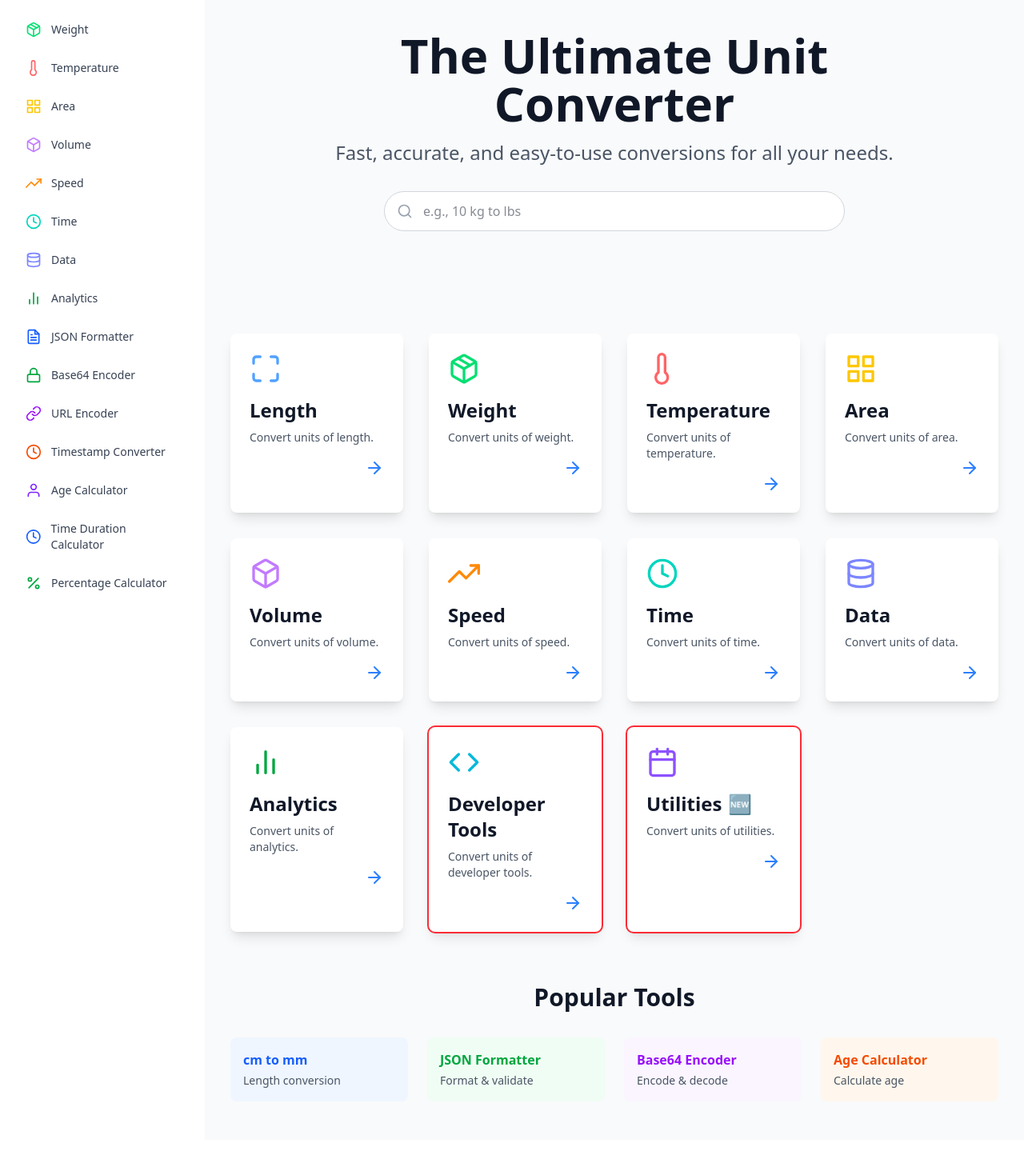
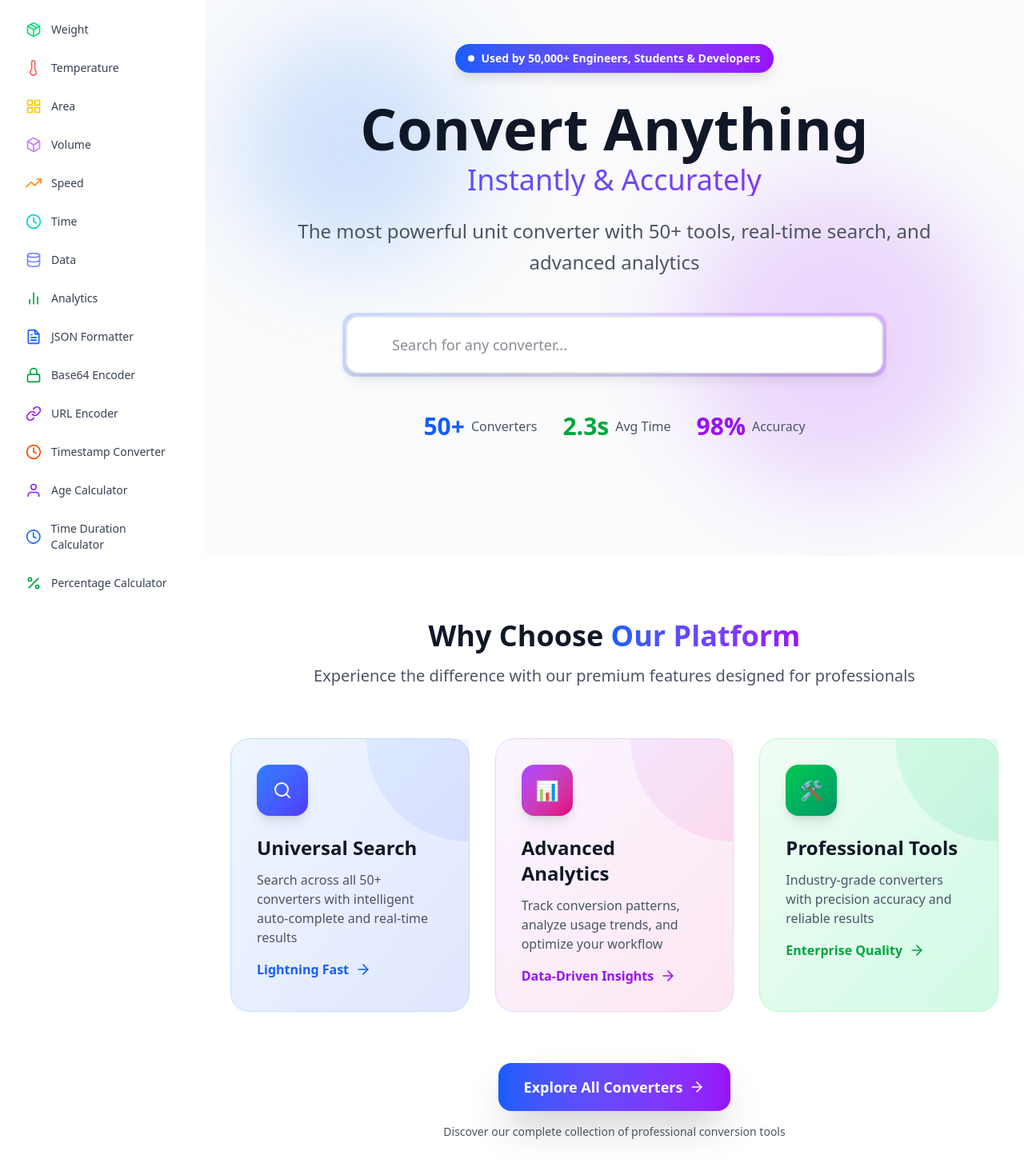
Before and after one commit to Rajeev-Git-Hub/unit-conversion, a Next.js app: page / in a window 1280 px wide. Shown: the part 106-1570 px from the top of the page at 80% size. Before the commit the page ends 1531 px from the top, so only its background shows below. Built offline with nearby package versions, Linux system fonts and the light colour scheme.

Commit message:
updated code

```diff
--- a/app/HomeClient.tsx
+++ b/app/HomeClient.tsx
@@ -45,24 +45,46 @@ function HomeContent() {
   }, [searchContainerRef]);
 
   return (
-    <div className="min-h-screen bg-gray-50 dark:bg-gray-900">
+    <div className="min-h-screen bg-gradient-to-b from-gray-50 to-white dark:from-gray-900 dark:to-gray-800">
 
-      {/* Hero Section */}
-      <section className="py-20 text-center">
-        <div className="max-w-4xl mx-auto px-4 sm:px-6 lg:px-8">
-          <h1 className="text-4xl md:text-6xl font-extrabold mb-4 text-gray-900 dark:text-white">
-            {t('home.hero.title')}
+      {/* Hero Section - Premium Design */}
+      <section className="relative py-24 overflow-hidden">
+        {/* Background Elements */}
+        <div className="absolute inset-0">
+          <div className="absolute top-20 left-10 w-72 h-72 bg-blue-500 rounded-full filter blur-3xl opacity-20 animate-pulse"></div>
+          <div className="absolute bottom-20 right-10 w-96 h-96 bg-purple-500 rounded-full filter blur-3xl opacity-20 animate-pulse"></div>
+        </div>
+
+        <div className="relative max-w-6xl mx-auto px-4 sm:px-6 lg:px-8">
+          <div className="text-center">
+            {/* Badge */}
+            <div className="inline-flex items-center px-4 py-2 bg-gradient-to-r from-blue-600 to-purple-600 text-white text-sm font-semibold rounded-full mb-6 shadow-lg">
+              <span className="w-2 h-2 bg-white rounded-full mr-2 animate-pulse"></span>
+              Used by 50,000+ Engineers, Students & Developers
+            </div>
+
+            {/* Main Heading */}
+            <h1 className="text-5xl md:text-7xl font-black text-gray-900 dark:text-white mb-6 leading-tight">
+              Convert Anything
+              <span className="block text-3xl md:text-4xl font-light text-transparent bg-clip-text bg-gradient-to-r from-blue-600 to-purple-600">
+                Instantly & Accurately
+              </span>
             </h1>
-          <p className="text-xl md:text-2xl text-gray-600 dark:text-gray-300 mb-8">
-            {t('home.hero.subtitle')}
+
+            {/* Subheading */}
+            <p className="text-xl md:text-2xl text-gray-600 dark:text-gray-400 mb-12 max-w-4xl mx-auto leading-relaxed">
+              The most powerful unit converter with 50+ tools, real-time search, and advanced analytics
             </p>
-          <div className="max-w-xl mx-auto" ref={searchContainerRef}>
-            <div className="relative">
-              <FiSearch className="absolute left-4 top-1/2 -translate-y-1/2 h-5 w-5 text-gray-400" />
+
+            {/* Search Box - Enhanced */}
+            <div className="max-w-2xl mx-auto mb-12" ref={searchContainerRef}>
+              <div className="relative group">
+                <div className="absolute -inset-1 bg-gradient-to-r from-blue-600 to-purple-600 rounded-2xl opacity-20 group-hover:opacity-30 transition-opacity"></div>
+                <FiSearch className="absolute left-5 top-1/2 -translate-y-1/2 h-6 w-6 text-gray-400 group-hover:text-blue-600 transition-colors z-10" />
                 <input
                   type="text"
-                placeholder={t('home.search.placeholder')}
-                className="w-full pl-12 pr-4 py-3 rounded-full bg-white dark:bg-gray-800 text-gray-900 dark:text-white border border-gray-300 dark:border-gray-700 focus:ring-2 focus:ring-blue-500 focus:outline-none"
+                  placeholder="Search for any converter..."
+                  className="relative w-full pl-14 pr-6 py-5 text-lg bg-white dark:bg-gray-800 text-gray-900 dark:text-white rounded-2xl border-2 border-gray-200 dark:border-gray-600 focus:ring-4 focus:ring-blue-500/20 focus:border-blue-500 focus:outline-none shadow-lg transition-all z-10"
                   value={searchTerm}
                   onChange={(e) => setSearchTerm(e.target.value)}
                   onFocus={() => setIsDropdownOpen(searchTerm.length > 0)}
@@ -70,73 +92,170 @@ function HomeContent() {
                 {isDropdownOpen && <SearchDropdown results={filteredConverters} onClose={() => setIsDropdownOpen(false)} />}
               </div>
             </div>
+
+            {/* Quick Stats */}
+            <div className="flex flex-wrap justify-center gap-8 mb-12">
+              <div className="flex items-center">
+                <span className="text-3xl font-bold text-blue-600 mr-2">50+</span>
+                <span className="text-gray-600 dark:text-gray-400">Converters</span>
+              </div>
+              <div className="flex items-center">
+                <span className="text-3xl font-bold text-green-600 mr-2">2.3s</span>
+                <span className="text-gray-600 dark:text-gray-400">Avg Time</span>
+              </div>
+              <div className="flex items-center">
+                <span className="text-3xl font-bold text-purple-600 mr-2">98%</span>
+                <span className="text-gray-600 dark:text-gray-400">Accuracy</span>
+              </div>
+            </div>
+          </div>
         </div>
       </section>
 
-      <main className="max-w-7xl mx-auto py-12 px-4 sm:px-6 lg:px-8">
-        <div className="grid grid-cols-1 sm:grid-cols-2 md:grid-cols-3 lg:grid-cols-4 gap-8">
-          {categories.map((c) => (
+      {/* Features Showcase - Grid Layout */}
+      <section className="py-20 bg-white dark:bg-gray-900">
+        <div className="max-w-7xl mx-auto px-4 sm:px-6 lg:px-8">
+          {/* Section Header */}
+          <div className="text-center mb-16">
+            <h2 className="text-4xl font-black text-gray-900 dark:text-white mb-4">
+              Why Choose <span className="text-transparent bg-clip-text bg-gradient-to-r from-blue-600 to-purple-600">Our Platform</span>
+            </h2>
+            <p className="text-xl text-gray-600 dark:text-gray-400 max-w-3xl mx-auto">
+              Experience the difference with our premium features designed for professionals
+            </p>
+          </div>
+
+          {/* Features Grid */}
+          <div className="grid grid-cols-1 md:grid-cols-2 lg:grid-cols-3 gap-8 mb-16">
+            {/* Universal Search Feature */}
+            <div className="group relative bg-gradient-to-br from-blue-50 to-indigo-100 dark:from-blue-900/20 dark:to-indigo-900/20 rounded-3xl p-8 border border-blue-200 dark:border-blue-800 hover:shadow-2xl transition-all duration-300">
+              <div className="absolute top-0 right-0 w-32 h-32 bg-gradient-to-br from-blue-400 to-indigo-500 rounded-bl-full opacity-10"></div>
+              <div className="relative">
+                <div className="w-16 h-16 bg-gradient-to-br from-blue-500 to-indigo-600 rounded-2xl flex items-center justify-center mb-6 shadow-lg">
+                  <FiSearch className="text-white text-2xl" />
+                </div>
+                <h3 className="text-2xl font-bold text-gray-900 dark:text-white mb-3">Universal Search</h3>
+                <p className="text-gray-600 dark:text-gray-400 mb-4">
+                  Search across all 50+ converters with intelligent auto-complete and real-time results
+                </p>
+                <div className="flex items-center text-blue-600 font-semibold">
+                  <span>Lightning Fast</span>
+                  <FiArrowRight className="w-5 h-5 ml-2 transform transition-transform group-hover:translate-x-1" />
+                </div>
+              </div>
+            </div>
+
+            {/* Analytics Feature */}
+            <div className="group relative bg-gradient-to-br from-purple-50 to-pink-100 dark:from-purple-900/20 dark:to-pink-900/20 rounded-3xl p-8 border border-purple-200 dark:border-purple-800 hover:shadow-2xl transition-all duration-300">
+              <div className="absolute top-0 right-0 w-32 h-32 bg-gradient-to-br from-purple-400 to-pink-500 rounded-bl-full opacity-10"></div>
+              <div className="relative">
+                <div className="w-16 h-16 bg-gradient-to-br from-purple-500 to-pink-600 rounded-2xl flex items-center justify-center mb-6 shadow-lg">
+                  <span className="text-white text-2xl">📊</span>
+                </div>
+                <h3 className="text-2xl font-bold text-gray-900 dark:text-white mb-3">Advanced Analytics</h3>
+                <p className="text-gray-600 dark:text-gray-400 mb-4">
+                  Track conversion patterns, analyze usage trends, and optimize your workflow
+                </p>
+                <div className="flex items-center text-purple-600 font-semibold">
+                  <span>Data-Driven Insights</span>
+                  <FiArrowRight className="w-5 h-5 ml-2 transform transition-transform group-hover:translate-x-1" />
+                </div>
+              </div>
+            </div>
+
+            {/* Professional Tools Feature */}
+            <div className="group relative bg-gradient-to-br from-green-50 to-emerald-100 dark:from-green-900/20 dark:to-emerald-900/20 rounded-3xl p-8 border border-green-200 dark:border-green-800 hover:shadow-2xl transition-all duration-300">
+              <div className="absolute top-0 right-0 w-32 h-32 bg-gradient-to-br from-green-400 to-emerald-500 rounded-bl-full opacity-10"></div>
+              <div className="relative">
+                <div className="w-16 h-16 bg-gradient-to-br from-green-500 to-emerald-600 rounded-2xl flex items-center justify-center mb-6 shadow-lg">
+                  <span className="text-white text-2xl">🛠️</span>
+                </div>
+                <h3 className="text-2xl font-bold text-gray-900 dark:text-white mb-3">Professional Tools</h3>
+                <p className="text-gray-600 dark:text-gray-400 mb-4">
+                  Industry-grade converters with precision accuracy and reliable results
+                </p>
+                <div className="flex items-center text-green-600 font-semibold">
+                  <span>Enterprise Quality</span>
+                  <FiArrowRight className="w-5 h-5 ml-2 transform transition-transform group-hover:translate-x-1" />
+                </div>
+              </div>
+            </div>
+          </div>
+
+          {/* CTA Section */}
+          <div className="text-center">
+            <Link
+              href="/categories"
+              className="inline-flex items-center px-8 py-4 bg-gradient-to-r from-blue-600 to-purple-600 text-white font-bold text-lg rounded-2xl hover:from-blue-700 hover:to-purple-700 transition-all duration-300 transform hover:scale-105 shadow-2xl hover:shadow-3xl"
+            >
+              <span>Explore All Converters</span>
+              <FiArrowRight className="w-5 h-5 ml-2" />
+            </Link>
+            <p className="text-gray-600 dark:text-gray-400 mt-4 text-sm">
+              Discover our complete collection of professional conversion tools
+            </p>
+          </div>
+        </div>
+      </section>
+
+      {/* Popular Tools Section */}
+      <section className="py-20 bg-gray-50 dark:bg-gray-800">
+        <div className="max-w-7xl mx-auto px-4 sm:px-6 lg:px-8">
+          <div className="text-center mb-12">
+            <h2 className="text-3xl font-bold text-gray-900 dark:text-white mb-4">
+              Most Popular Tools
+            </h2>
+            <p className="text-lg text-gray-600 dark:text-gray-400">
+              Start with our most-used converters
+            </p>
+          </div>
+
+          <div className="grid grid-cols-1 sm:grid-cols-2 md:grid-cols-3 lg:grid-cols-4 gap-6">
+            {categories.slice(0, 8).map((c) => (
               <Link
                 key={c.key}
                 href={`/${c.key}`}
-              className={`group block p-6 rounded-lg shadow-lg bg-white dark:bg-gray-800
-                         hover:shadow-xl hover:-translate-y-1 transition-all duration-300
-                         ${c.key === 'dev-tools' || c.key === 'utilities' ? 'ring-2 ring-red-500' : ''}`}
+                className={`group block p-6 rounded-2xl bg-white dark:bg-gray-900 shadow-lg hover:shadow-2xl hover:-translate-y-2 transition-all duration-300 border border-gray-200 dark:border-gray-700
+                         ${c.key === 'dev-tools' || c.key === 'utilities' ? 'ring-2 ring-blue-500' : ''}`}
               >
                 <div className={`mb-4 ${c.color}`}>
-                <c.icon className="w-10 h-10" />
+                  <c.icon className="w-8 h-8" />
                 </div>
-              <h3 className="font-bold text-2xl text-gray-900 dark:text-gray-100 capitalize mb-2">
+                <h3 className="font-bold text-lg text-gray-900 dark:text-gray-100 capitalize mb-2">
                   {t(`category.${c.key}`)}
-                {c.key === 'dev-tools' || c.key === 'utilities' && <span className="text-red-500 ml-2">🆕</span>}
+                  {c.key === 'dev-tools' || c.key === 'utilities' && <span className="text-blue-500 ml-2">🆕</span>}
                 </h3>
                 <p className="text-sm text-gray-600 dark:text-gray-400 mb-4">
                   {t('home.convertOf')} {t(`category.${c.key}`).toLowerCase()}.
                 </p>
                 <div className="flex justify-end items-center text-blue-500 font-semibold">
-                <FiArrowRight className="w-6 h-6 transform transition-transform duration-300 group-hover:translate-x-1" />
+                  <FiArrowRight className="w-5 h-5 transform transition-transform duration-300 group-hover:translate-x-1" />
                 </div>
               </Link>
             ))}
           </div>
+        </div>
+      </section>
 
-        {/* Popular Tools Section */}
-        <div className="mt-16">
-          <h2 className="text-3xl font-bold text-center text-gray-900 dark:text-white mb-8">
-            {t('home.popular.title')}
-          </h2>
-          <div className="grid grid-cols-1 sm:grid-cols-2 md:grid-cols-3 lg:grid-cols-4 gap-6">
-            <Link
-              href="/cm-to-mm"
-              className="block p-4 rounded-lg bg-blue-50 dark:bg-blue-900/20 hover:bg-blue-100 dark:hover:bg-blue-900/30 transition-colors"
-            >
-              <div className="text-blue-600 dark:text-blue-400 font-semibold mb-1">{t('home.cm_to_mm')}</div>
-              <div className="text-sm text-gray-600 dark:text-gray-400">{t('home.cm_to_mm.desc')}</div>
-            </Link>
-            <Link
-              href="/json-formatter"
-              className="block p-4 rounded-lg bg-green-50 dark:bg-green-900/20 hover:bg-green-100 dark:hover:bg-green-900/30 transition-colors"
-            >
-              <div className="text-green-600 dark:text-green-400 font-semibold mb-1">{t('home.json_formatter')}</div>
-              <div className="text-sm text-gray-600 dark:text-gray-400">{t('home.json_formatter.desc')}</div>
-            </Link>
-            <Link
-              href="/base64-encoder"
-              className="block p-4 rounded-lg bg-purple-50 dark:bg-purple-900/20 hover:bg-purple-100 dark:hover:bg-purple-900/30 transition-colors"
-            >
-              <div className="text-purple-600 dark:text-purple-400 font-semibold mb-1">{t('home.base64_encoder')}</div>
-              <div className="text-sm text-gray-600 dark:text-gray-400">{t('home.base64_encoder.desc')}</div>
-            </Link>
-            <Link
-              href="/age-calculator"
-              className="block p-4 rounded-lg bg-orange-50 dark:bg-orange-900/20 hover:bg-orange-100 dark:hover:bg-orange-900/30 transition-colors"
-            >
-              <div className="text-orange-600 dark:text-orange-400 font-semibold mb-1">{t('home.age_calculator')}</div>
-              <div className="text-sm text-gray-600 dark:text-gray-400">{t('home.age_calculator.desc')}</div>
-            </Link>
+      {/* Trust Indicators */}
+      <section className="py-16 bg-white dark:bg-gray-900 border-t border-gray-200 dark:border-gray-700">
+        <div className="max-w-7xl mx-auto px-4 sm:px-6 lg:px-8">
+          <div className="grid grid-cols-1 md:grid-cols-3 gap-8 text-center">
+            <div>
+              <div className="text-4xl font-bold text-blue-600 mb-2">10M+</div>
+              <div className="text-gray-600 dark:text-gray-400">Conversions Completed</div>
+            </div>
+            <div>
+              <div className="text-4xl font-bold text-green-600 mb-2">150+</div>
+              <div className="text-gray-600 dark:text-gray-400">Countries Served</div>
+            </div>
+            <div>
+              <div className="text-4xl font-bold text-purple-600 mb-2">4.9★</div>
+              <div className="text-gray-600 dark:text-gray-400">User Rating</div>
             </div>
           </div>
-      </main>
+        </div>
+      </section>
     </div>
   );
 }
```
Also changed, not shown: lib/LocalizationContext.tsx (+16 -0 lines). Lines whose indentation alone changed are shown as unchanged.
